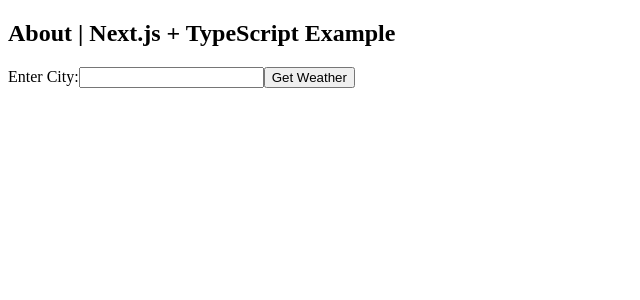
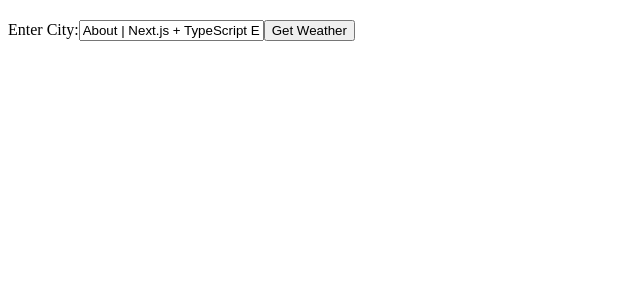
Before and after one commit to TeddyTjoe1990/WeatherMeNow, a Next.js app in the folder weatherapp/: page /about in a window 1280 px wide. Shown: the top 300 px of the page, without its empty margins (0-640 px from the left). Built offline with nearby package versions, Linux system fonts and the light colour scheme; no server answers.

Commit message:
Update about.tsx

```diff
--- a/weatherapp/pages/about.tsx
+++ b/weatherapp/pages/about.tsx
@@ -1,14 +1,14 @@
-// pages/about.tsx
-import React from 'react';
-import Weather from '../components/Layout';
-import Layout from '../components/Layout';
+import Link from 'next/link'
+import Layout from '../components/Layout'
 
 const AboutPage = () => (
-  <Layout title="About | Next.js + TypeScript Example">
+  <Layout defaultCity="About | Next.js + TypeScript Example">
     <h1>About</h1>
     <p>This is the about page</p>
-    <Weather title="Weather Information" defaultCity="Default City" />
+    <p>
+      <Link href="/">Go home</Link>
+    </p>
   </Layout>
-);
+)
 
-export default AboutPage;
+export default AboutPage
```
